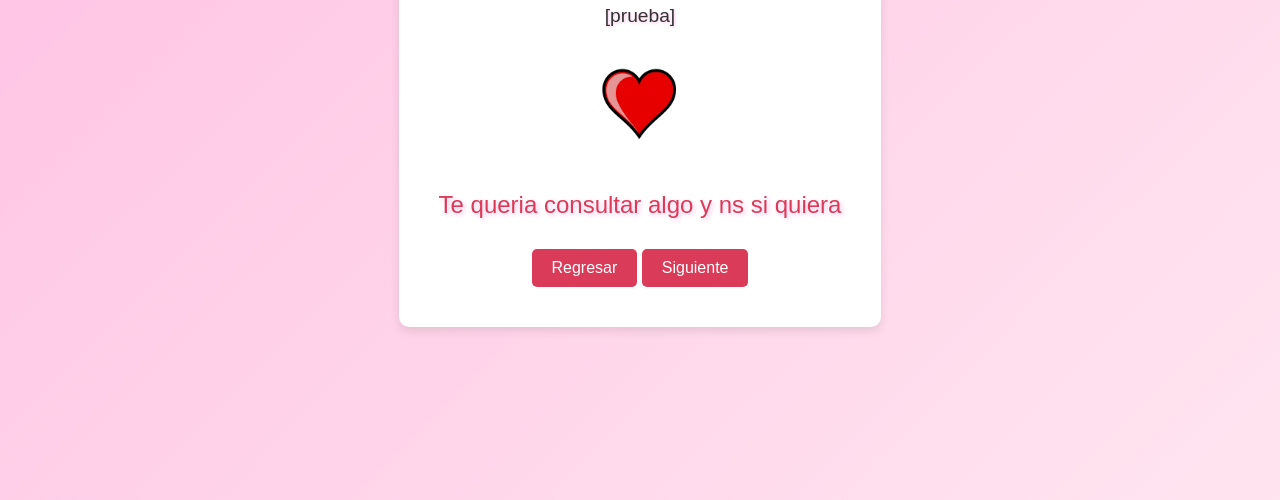
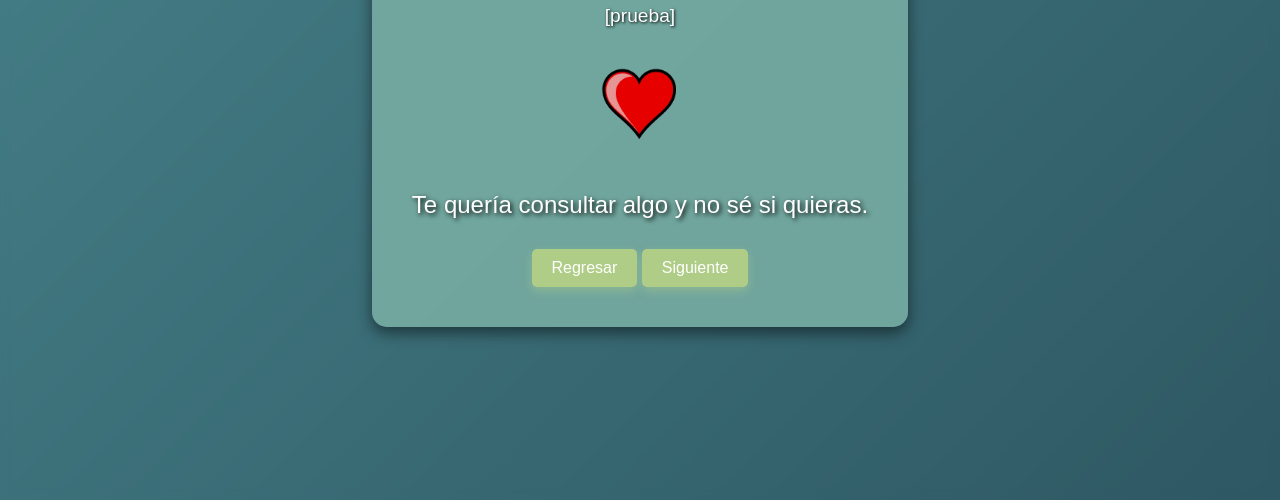
Before and after one commit to edwardxd24/for_michelle, a plain HTML site: page poema.html in a window 1280 px wide. Shown: the part 300-800 px from the top of the page. Drawn offline with Linux system fonts and the light colour scheme.

Commit message:
Update poema.html

```diff
--- a/poema.html
+++ b/poema.html
@@ -10,33 +10,36 @@
       margin: 0;
       padding: 0;
       font-family: 'Arial', sans-serif;
-      background: linear-gradient(135deg, #ffc1e3, #ffe5f0);
+      background: linear-gradient(135deg, #468189, #2e5863); /* Degradado de fondo */
       display: flex;
       justify-content: center;
       align-items: center;
       height: 100vh;
       text-align: center;
+      color: #ffffff; /* Texto blanco */
+      backdrop-filter: blur(5px); /* Difuminado en el fondo */
     }
 
     .container {
-      background-color: white;
+      background: rgba(119, 172, 162, 0.9); /* Fondo con transparencia */
       padding: 40px;
-      border-radius: 10px;
-      box-shadow: 0 4px 10px rgba(0,0,0,0.1);
+      border-radius: 15px;
+      box-shadow: 0 6px 15px rgba(0, 0, 0, 0.5); /* Sombra para profundidad */
+      backdrop-filter: blur(10px); /* Difuminado en el contenedor */
     }
 
     h1 {
       font-size: 2.5rem;
-      color: #d93b59;
+      color: #ffffff; /* Texto blanco */
       margin-bottom: 20px;
-      text-shadow: 2px 2px 5px #ffc1e3; /* Contorno de texto con color #ffc1e3 */
+      text-shadow: 2px 2px 5px #000; /* Sombra para destacar */
     }
 
     p {
       font-size: 1.2rem;
-      color: #333;
+      color: #ffffff; /* Texto blanco */
       margin-bottom: 15px;
-      text-shadow: 1px 1px 3px #ffc1e3;
+      text-shadow: 1px 1px 3px #000; /* Sombra para destacar */
     }
 
     .imagen-pequeña {
@@ -46,63 +49,39 @@
 
     .invitacion {
       font-size: 1.5rem;
-      color: #d93b59;
+      color: #ffffff; /* Texto blanco */
       margin-top: 20px;
-      text-shadow: 2px 2px 5px #ffc1e3;
+      text-shadow: 2px 2px 5px #000;
     }
 
-    .boton {
+    .boton, .boton-regresar {
       display: inline-block;
       margin-top: 15px;
       padding: 10px 20px;
       font-size: 1rem;
-      color: white;
-      background-color: #d93b59;
-      border: none;
-      border-radius: 5px;
-      text-decoration: none;
-      transition: background-color 0.3s ease;
-    }
-
-    .boton-regresar {
-      display: inline-block;
-      margin-top: 20px;
-      padding: 10px 20px;
-      font-size: 1rem;
-      color: white;
-      background-color: #d93b59;
-      border: none;
-      border-radius: 5px;
-      text-decoration: none;
-      transition: background-color 0.3s ease;
-    }
-
-    .container a {
-      display: inline-block;
-      margin-top: 15px;
-      padding: 10px 20px;
-      font-size: 1rem;
-      color: white;
-      background-color: #d93b59;
+      color: #ffffff; /* Texto blanco */
+      background-color: rgba(183, 210, 134, 0.9); /* Color botón */
       border: none;
       border-radius: 5px;
       text-decoration: none;
       transition: background-color 0.3s ease, transform 0.3s ease;
+      box-shadow: 0 4px 10px rgba(183, 210, 134, 0.4); /* Sombra suave */
     }
 
-    .boton:hover {
-      background-color: #b02045;
+    .boton:hover, .boton-regresar:hover {
+      background-color: rgba(183, 210, 134, 1); /* Más opaco al hover */
+      transform: scale(1.1); /* Agrandar al pasar el mouse */
     }
   </style>
 </head>
 <body class="detalle-page">
   <div class="container">
-    <h1>Poema </h1>
+    <h1>Poema</h1>
     <p>
       [prueba]
     </p>
     <img src="corazon.png" alt="Corazón" class="imagen-pequeña">
-    <p class="invitacion">Te queria consultar algo y ns si quiera  </p>
+    <p class="invitacion">Te quería consultar algo y no sé si quieras.</p>
     <a href="detalle.html" class="boton-regresar">Regresar</a>
     <a href="valentin.html" class="boton">Siguiente</a>
   </div>
```
